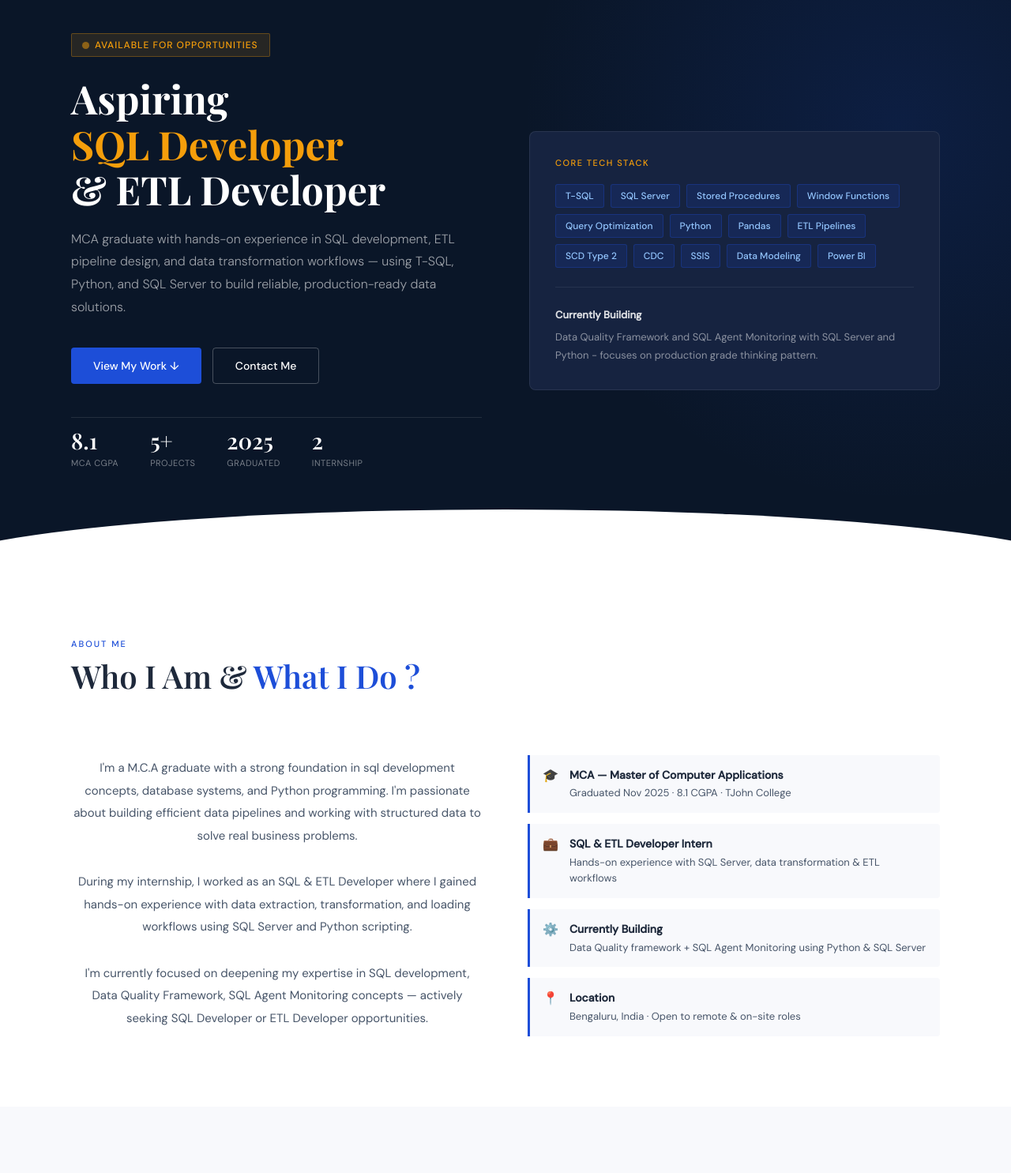
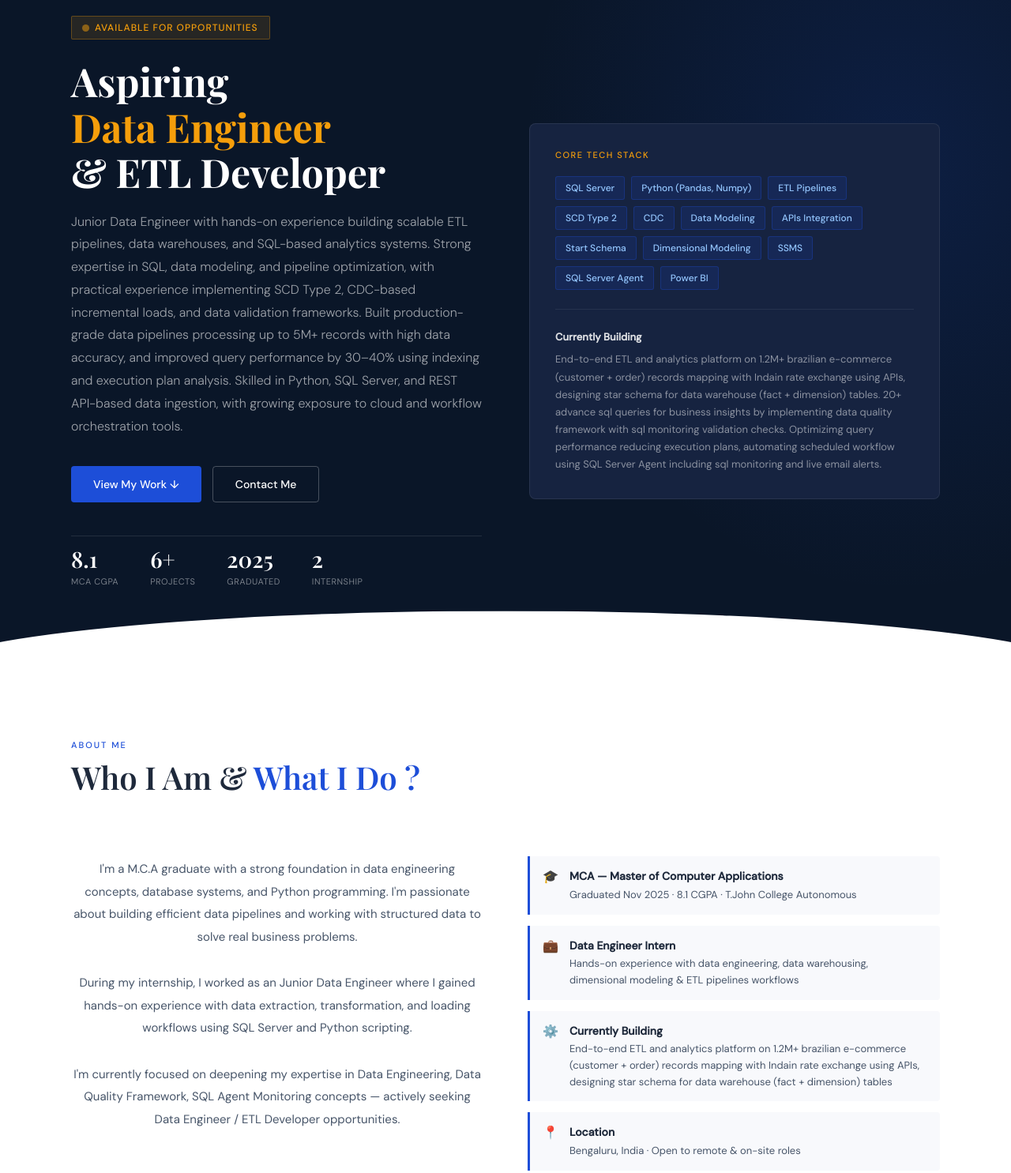
Before and after one commit to PriyamMaharana/priyammaharana.github.io, a plain HTML site: page index.html in a window 1280 px wide. Shown: the part 80-1565 px from the top of the page at 79% size. Drawn offline with nearby package versions, Linux system fonts and the light colour scheme.

Commit message:
Update index.html

```diff
--- a/index.html
+++ b/index.html
@@ -59,12 +59,15 @@
             <div>
                 <div class="hero-tag"><span class="pulse"></span>Available for Opportunities</div>
                 <!-- EDIT: this is the main hero heading -->
-                <h1>Aspiring<br /><span>SQL Developer</span><br />&amp; ETL Developer</h1>
+                <h1>Aspiring<br /><span>Data Engineer</span><br />&amp; ETL Developer</h1>
                 <!-- EDIT: update this line to match your background -->
                 <p class="hero-desc">
-                    MCA graduate with hands-on experience in SQL development, ETL pipeline design, and data
-                    transformation workflows — using T-SQL, Python, and SQL Server to build reliable,
-                    production-ready data solutions.
+                    Junior Data Engineer with hands-on experience building scalable ETL pipelines, data warehouses, and SQL-based analytics systems.
+                    Strong expertise in SQL, data modeling, and pipeline optimization, with practical experience implementing SCD Type 2, CDC-based incremental loads,
+                    and data validation frameworks.
+                    Built production-grade data pipelines processing up to 5M+ records with high data accuracy, and improved query performance by 30–40% using indexing and
+                    execution plan analysis. Skilled in Python, SQL Server, and REST API-based data ingestion, with growing exposure to cloud and workflow orchestration tools.
+
                 </p>
                 <div class="hero-btns">
                     <a href="#projects" class="btn-primary">View My Work ↓</a>
@@ -76,7 +79,7 @@
                         <div class="stat-label">MCA CGPA</div>
                     </div>
                     <div>
-                        <div class="stat-num">5+</div>
+                        <div class="stat-num">6+</div>
                         <div class="stat-label">Projects</div>
                     </div>
                     <div>
@@ -93,26 +96,27 @@
             <div class="hero-card">
                 <div class="hero-card-title">Core Tech Stack</div>
                  <div class="tech-pill-grid">
-                    <span class="tech-pill">T-SQL</span>
                     <span class="tech-pill">SQL Server</span>
-                    <span class="tech-pill">Stored Procedures</span>
-                    <span class="tech-pill">Window Functions</span>
-                    <span class="tech-pill">Query Optimization</span>
-                    <span class="tech-pill">Python</span>
-                    <span class="tech-pill">Pandas</span>
+                    <span class="tech-pill">Python (Pandas, Numpy)</span>
                     <span class="tech-pill">ETL Pipelines</span>
                     <span class="tech-pill">SCD Type 2</span>
                     <span class="tech-pill">CDC</span>
-                    <span class="tech-pill">SSIS</span>
                     <span class="tech-pill">Data Modeling</span>
-                    <span class="tech-pill">Power BI</span>
+                    <span class="tech-pill">APIs Integration</span>
+                    <span class="tech-pill">Start Schema</span>
+                     <span class="tech-pill">Dimensional Modeling</span>
+                     <span class="tech-pill">SSMS</span>
+                     <span class="tech-pill">SQL Server Agent</span>
+                     <span class="tech-pill">Power BI</span>
                 </div>
-                <hr class="hero-card-divider" />
+                <hr class="hero-card-divider"/>
                 <div class="current-work">
                     <!-- EDIT: update what you're currently building -->
                     <strong>Currently Building</strong>
-                    Data Quality Framework and SQL Agent Monitoring with SQL Server and Python -
-                    focuses on production grade thinking pattern.
+                    End-to-end ETL and analytics platform on 1.2M+ brazilian e-commerce (customer + order) records mapping with Indain rate exchange using APIs,
+                    designing star schema for data warehouse (fact + dimension) tables. 20+ advance sql queries for business insights by implementing data quality
+                    framework with sql monitoring validation checks. Optimizimg query performance reducing execution plans, automating scheduled workflow using
+                    SQL Server Agent including sql monitoring and live email alerts.
                 </div>
             </div>
         </div>
@@ -127,16 +131,16 @@
                 <div class="reveal">
                     <div class="about-text">
                         <!-- EDIT: write your own about me -->
-                        <p style="text-align: center;">I'm a M.C.A graduate with a strong foundation in sql development
+                        <p style="text-align: center;">I'm a M.C.A graduate with a strong foundation in data engineering
                             concepts, database systems,
                             and Python programming. I'm passionate about building efficient data pipelines and working
                             with structured data to solve real business problems.</p>
-                        <p style="text-align: center;">During my internship, I worked as an SQL &amp; ETL Developer
+                        <p style="text-align: center;">During my internship, I worked as an Junior Data Engineer
                             where I gained hands-on experience with data extraction,
                             transformation, and loading workflows using SQL Server and Python scripting.</p>
-                        <p style="text-align: center;">I'm currently focused on deepening my expertise in SQL
-                            development, Data Quality Framework, SQL Agent Monitoring concepts — actively
-                            seeking SQL Developer or ETL Developer opportunities.</p>
+                        <p style="text-align: center;">I'm currently focused on deepening my expertise in Data Engineering,
+                            Data Quality Framework, SQL Agent Monitoring concepts — actively
+                            seeking Data Engineer / ETL Developer opportunities.</p>
                     </div>
                 </div>
                 <div>
@@ -145,17 +149,18 @@
                         <div class="highlight-item reveal reveal-delay-1">
                             <div class="hi-icon">🎓</div>
                             <div class="hi-text"><strong>MCA — Master of Computer Applications</strong>Graduated Nov
-                                2025 · 8.1 CGPA · TJohn College</div>
+                                2025 · 8.1 CGPA · T.John College Autonomous</div>
                         </div>
                         <div class="highlight-item reveal reveal-delay-2">
                             <div class="hi-icon">💼</div>
-                            <div class="hi-text"><strong>SQL &amp; ETL Developer Intern</strong>Hands-on experience with
-                                SQL Server, data transformation &amp; ETL workflows</div>
+                            <div class="hi-text"><strong>Data Engineer Intern</strong>Hands-on experience with
+                                data engineering, data warehousing, dimensional modeling &amp; ETL pipelines workflows</div>
                         </div>
                         <div class="highlight-item reveal reveal-delay-3">
                             <div class="hi-icon">⚙️</div>
-                            <div class="hi-text"><strong>Currently Building</strong>Data Quality framework + SQL Agent Monitoring using
-                                Python &amp; SQL Server</div>
+                            <div class="hi-text"><strong>Currently Building</strong>End-to-end ETL and analytics platform on 1.2M+ brazilian
+                                e-commerce (customer + order) records mapping with Indain rate exchange using APIs, designing star schema for
+                                data warehouse (fact + dimension) tables </div>
                         </div>
                         <div class="highlight-item reveal reveal-delay-4">
                             <div class="hi-icon">📍</div>
@@ -247,20 +252,17 @@
                     <div class="timeline-dot"><span class="dot-icon">💼</span></div>
                     <div class="timeline-content">
                         <div class="tl-header">
-                            <div class="tl-role">SQL &amp; ETL Developer Intern</div>
+                            <div class="tl-role">Data Engineer Intern</div>
                             <div class="tl-period">Aug 2025 – Oct 2025</div>
                         </div>
                         <div class="tl-company">Labmentix Edtech · Bengaluru · Paid Internship</div>
                         <ul class="tl-points">
                             <!-- EDIT: replace with your real bullet points -->
-                            <li>Developed and optimized SQL queries and stored procedures on SQL Server for data
-                                extraction and transformation workflows</li>
-                            <li>Assisted in building ETL pipelines to load and validate structured data from source
-                                systems into target databases</li>
-                            <li>Wrote Python scripts to automate repetitive data processing and cleansing tasks,
-                                reducing manual effort significantly</li>
-                            <li>Performed data validation and quality checks across pipeline stages to maintain data
-                                integrity standards</li>
+                            <li>Built ETL pipelines using Python and SQL Server processing 5M+ records</li>
+                            <li>Applied data modeling concepts including star schema and dimensional modeling</li>
+                            <li>Implemented data validation frameworks ensuring 99% data accuracy</li>
+                            <li>Developed complex SQL queries (CTEs, window functions, stored procedures) for BI reporting</li>
+                            <li>Optimized queries using execution plans and indexing, improving performance by 30 - 40%</li>
                         </ul>
                     </div>
                 </div>
@@ -296,7 +298,7 @@
                             <div class="tl-period edu-tag">Sep 2023 – Nov 2025</div>
                         </div>
                         <!-- EDIT: university name and city -->
-                        <div class="tl-company">TJohn College Autonomus · Bengaluru · CGPA: 8.1</div>
+                        <div class="tl-company">T.John College Autonomus · Bengaluru · CGPA: 8.1</div>
                         <ul class="tl-points">
                             <li>Specialized in database management systems, data structures, and software engineering
                                 principles</li>
@@ -316,7 +318,7 @@
                             <div class="tl-period edu-tag">Sep 2020 – Jul 2023</div>
                         </div>
                         <!-- EDIT: university name and city -->
-                        <div class="tl-company">RK University · Rajkot · CGPA: 7.1</div>
+                        <div class="tl-company">R.K University · Rajkot · CGPA: 7.1</div>
                         <ul class="tl-points">
                             <li>Specialized in database management systems, data structures, and software engineering
                                 principles</li>
```
